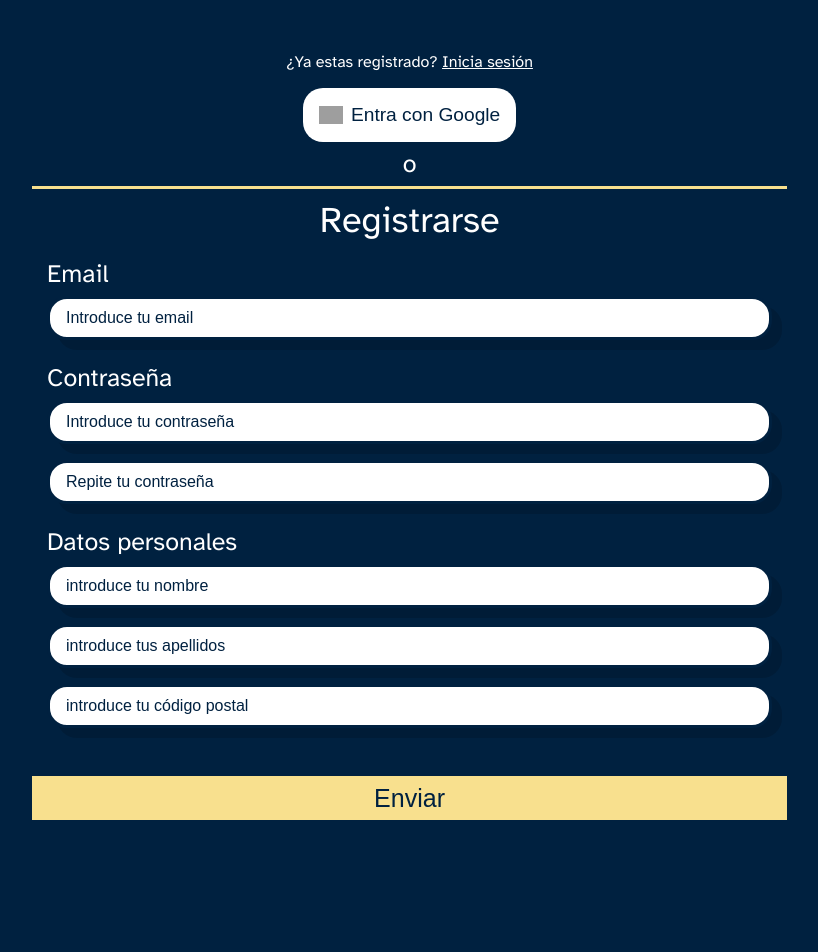
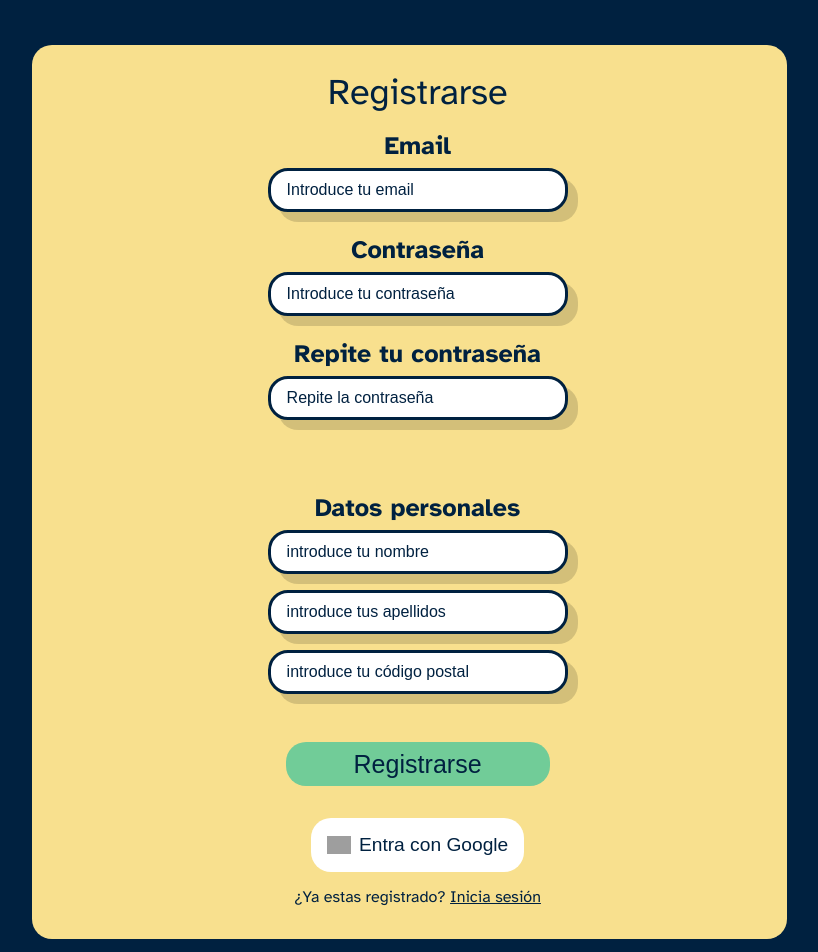
Before and after one commit to AmigariaWeb/web-app, a Vue app: page /login/register in a window 1280 px wide. Shown: the whole page, without its empty margins (240-1058 px from the left). Before the commit the page ends 865 px from the top, so only its background shows below. Built offline with nearby package versions, Linux system fonts and the light colour scheme; no server answers; grey boxes are pictures that could not be loaded.

Commit message:
Fix CSS Login/Register

```diff
--- a/package.json
+++ b/package.json
@@ -11,7 +11,7 @@
     "deploy-prod": "vercel --prod"
   },
   "dependencies": {
-    "firebase": "^9.6.11",
+    "firebase": "^9.8.0",
     "pinia": "^2.0.13",
     "vue": "^3.2.33",
     "vue-router": "^4.0.14"
--- a/src/components/AppLogin/AppLogin.vue
+++ b/src/components/AppLogin/AppLogin.vue
@@ -12,10 +12,7 @@ const login = async () => {
 
 </script>
 <template>
-	<div class="login-google" style="border-bottom: 3px solid var(--clr-yellow-light);">
-			<AppLoginGoogle></AppLoginGoogle>
-		<h4 class="login-title">o</h4>
-	</div>
+	<main class="login-container">
 		<h3 class="login-title">{{ $route.name }}</h3>
 		<form @submit.prevent="login">
 			<div class="login-block">
@@ -24,15 +21,34 @@ const login = async () => {
 			</div>
 			<div class="login-block">
 				<label class="login-block__label" for="">Contraseña</label>
-			<input v-model="login_form.password" autocomplete="off" placeholder="Contraseña" type="password" required>
+				<input v-model="login_form.password" autocomplete="off" placeholder="Contraseña" type="password"
+					required>
 			</div>
-		<button class="login-submit">Enviar</button>
+			<p class="login-text">¿Has olvidado la <RouterLink :to="{ name: 'Recuperar contraseña' }">contraseña
+				</RouterLink>?</p>
+			<div class="login-buttons">
+				<button class="login-submit">Iniciar Sesión</button>
+				<div class="login-google">
+					<AppLoginGoogle></AppLoginGoogle>
+				</div>
+			</div>
 			<p class="login-text">¿Aun no te has <RouterLink :to="{ name: 'Registrarse' }">registrado</RouterLink>?</p>
-		<p class="login-text">¿Has olvidado la <RouterLink :to="{ name: 'Recuperar contraseña' }">contraseña</RouterLink>?</p>
 		</form>
+	</main>
 </template>
 
 <style lang="scss" scoped>
+#app {
+	min-height: 50vh;
+
+	main {
+		min-height: 50vh;
+		flex: 1 1 0;
+		padding: 1rem;
+		padding-left: 5rem;
+	}
+}
+
 .container {
 	max-width: 800px;
 	margin: auto;
@@ -42,6 +58,15 @@ const login = async () => {
 
 .login {
 
+	&-container {
+		display: flex;
+		align-items: center;
+		justify-content: center;
+		flex-direction: column;
+		background-color: var(--clr-yellow-light);
+		color: var(--clr-dark-blue-shadow);
+		border-radius: 20px;
+	}
 
 	&-title {
 		text-align: center;
@@ -63,14 +88,12 @@ const login = async () => {
 
 		&__label {
 			font-style: normal;
-			font-weight: 700;
 			font-size: 36px;
-			line-height: 63px;
 			letter-spacing: 0.0012em;
-
-			font-weight: 400;
+			font-weight: 550;
 			font-size: 25px;
 			line-height: 44px;
+			text-align: center;
 
 		}
 
@@ -102,7 +125,7 @@ const login = async () => {
 			font-size: 1rem;
 			transition: border 0.2s ease;
 			box-shadow: (10px 10px 0px rgba(0, 0, 0, 0.15));
-			margin-bottom: 16PX;
+			margin-bottom: 16px;
 
 			&:hover,
 			&:focus {
@@ -122,29 +145,32 @@ const login = async () => {
 
 	}
 
+	&-buttons {
+		display: flex;
+		flex-direction: column;
+		justify-content: center;
+		align-items: center;
+		padding: 0px;
+	}
+
 	&-submit {
 		font-style: normal;
-		font-weight: 400;
+		font-weight: 500;
 		font-size: 25px;
 		line-height: 44px;
 		text-align: center;
 		letter-spacing: 0.0012em;
 		min-height: 44px;
 		margin: 32px auto 32px auto;
-		width: 100%;
-		border-radius: 0px;
-		background-color: var(--clr-yellow-light);
+		width: 80%;
+		border-radius: 20px;
+		background-color: var(--clr-green-light);
 		border: none;
 		transition: background-color 0.5s ease;
 		color: var(--clr-dark-blue-shadow);
 
-		&:hover,
-		&:focus {
-			background-color: var(--clr-yellow-shadow);
-			cursor: pointer;
 	}
 
-	}
 
 	&-nav {
 		display: flex;
@@ -158,8 +184,14 @@ const login = async () => {
 			background-color: var(--clr-yellow-light);
 			border-radius: 15px;
 			height: 44px;
-			display: block;
 		}
 	}
 }
+
+@media (min-width:1440px) {
+	main {
+		max-width: 1440px;
+		margin: 0 auto;
+	}
+}
 </style>
--- a/src/components/AppLogin/AppLoginGoogle.vue
+++ b/src/components/AppLogin/AppLoginGoogle.vue
@@ -5,14 +5,15 @@ const userStore = useUserStore();
 </script>
 <template>
   <button @click="userStore.signInWithGoogle()" class="google-btn">
-    <img  className="google-icon"
-      src="https://upload.wikimedia.org/wikipedia/commons/5/53/Google_%22G%22_Logo.svg" alt="google button" />
+    <img className="google-icon" src="https://upload.wikimedia.org/wikipedia/commons/5/53/Google_%22G%22_Logo.svg"
+      alt="google button" />
     <span>Entra con Google</span>
   </button>
 </template>
 
 <style lang="scss" scoped>
 .google-btn {
+  width: 100%;
   align-items: center;
   background-color: var(--clr-emphasis-light);
   border: none;
@@ -28,7 +29,7 @@ const userStore = useUserStore();
 
   &:hover,
   &:focus {
-    background-color: var(--clr-yellow-light);
+    background-color: var(--clr-green-dark);
     cursor: pointer;
   }
 }
--- a/src/components/AppLogin/AppRegister.vue
+++ b/src/components/AppLogin/AppRegister.vue
@@ -12,38 +12,52 @@ const register = async () => {
 };
 </script>
 <template>
-  <p class="login-text">
-    ¿Ya estas registrado? <RouterLink :to="{ path: '/login' }">Inicia sesión</RouterLink>
-  </p>
-  <div class="login-google" style="border-bottom: 3px solid var(--clr-yellow-light)">
-    <AppLoginGoogle></AppLoginGoogle>
-    <h4 class="login-title">o</h4>
-  </div>
+  <main class="login-container">
     <h3 class="login-title">{{ $route.name }}</h3>
     <form @submit.prevent="register">
       <div class="login-block">
         <label class="login-block__label" for="">Email</label>
-      <input v-model="register_form.email" autocomplete="off" placeholder="Introduce tu email" type="email" required />
+        <input v-model="register_form.email" autocomplete="off" placeholder="Introduce tu email" type="email"
+          required />
       </div>
       <div class="login-block">
         <label class="login-block__label" for="">Contraseña</label>
         <input v-model="register_form.password" autocomplete="off" placeholder="Introduce tu contraseña" type="password"
           required />
-
-      <input autocomplete="off" placeholder="Repite tu contraseña" type="password" required />
+        <label class="login-block__label" for="">Repite tu contraseña</label>
+        <input autocomplete="off" placeholder="Repite la contraseña" type="password" required />
       </div>
-
-    <div class="login-block">
+      <div class="login-block" style="margin-top: 50px;">
         <label class="login-block__label" for="">Datos personales</label>
         <input autocomplete="off" placeholder="introduce tu nombre" type="text" required />
         <input autocomplete="off" placeholder="introduce tus apellidos" type="text" required />
         <input autocomplete="off" placeholder="introduce tu código postal" type="text" required />
       </div>
-    <button class="login-submit">Enviar</button>
+      <div class="login-buttons">
+        <button class="login-submit">Registrarse</button>
+        <div class="login-google">
+          <AppLoginGoogle></AppLoginGoogle>
+        </div>
+      </div>
     </form>
+    <p class="login-text">
+      ¿Ya estas registrado? <RouterLink :to="{ path: '/login' }">Inicia sesión</RouterLink>
+    </p>
+  </main>
 </template>
 
 <style lang="scss" scoped>
+#app {
+  min-height: 90vh;
+
+  main {
+    min-height: 90vh;
+    flex: 1 1 0;
+    padding: 1rem;
+    padding-left: 5rem;
+  }
+}
+
 .container {
   max-width: 800px;
   margin: auto;
@@ -52,6 +66,15 @@ const register = async () => {
 }
 
 .login {
+  &-container {
+    display: flex;
+    align-items: center;
+    justify-content: center;
+    flex-direction: column;
+    background-color: var(--clr-yellow-light);
+    color: var(--clr-dark-blue-shadow);
+    border-radius: 20px;
+  }
 
   &-title {
     text-align: center;
@@ -73,14 +96,30 @@ const register = async () => {
 
     &__label {
       font-style: normal;
-      font-weight: 700;
       font-size: 36px;
-      line-height: 63px;
       letter-spacing: 0.0012em;
-
-      font-weight: 400;
+      font-weight: 550;
       font-size: 25px;
       line-height: 44px;
+      text-align: center;
+    }
+
+    input {
+      min-width: 300px;
+      min-height: 44px;
+      border-radius: 50px;
+      padding: 0px 15px;
+      margin-bottom: 18px;
+      border-width: 3px;
+      outline: none;
+      border-style: solid;
+
+      &:hover,
+      &:focus,
+      &:focus-visible,
+      &:focus-within {
+        border-color: var(--clr-green-light);
+      }
     }
 
     input {
@@ -112,27 +151,29 @@ const register = async () => {
     }
   }
 
+  &-buttons {
+    display: flex;
+    flex-direction: column;
+    justify-content: center;
+    align-items: center;
+    padding: 0px;
+  }
+
   &-submit {
     font-style: normal;
-    font-weight: 400;
+    font-weight: 500;
     font-size: 25px;
     line-height: 44px;
     text-align: center;
     letter-spacing: 0.0012em;
     min-height: 44px;
     margin: 32px auto 32px auto;
-    width: 100%;
-    border-radius: 0px;
-    background-color: var(--clr-yellow-light);
+    width: 80%;
+    border-radius: 20px;
+    background-color: var(--clr-green-light);
     border: none;
     transition: background-color 0.5s ease;
     color: var(--clr-dark-blue-shadow);
-
-    &:hover,
-    &:focus {
-      background-color: var(--clr-yellow-shadow);
-      cursor: pointer;
-    }
   }
 
   &-nav {
@@ -151,4 +192,11 @@ const register = async () => {
     }
   }
 }
+
+@media (min-width:1440px) {
+  main {
+    max-width: 1440px;
+    margin: 0 auto;
+  }
+}
 </style>
```
Also changed, not shown: src/views/LoginRegisterView.vue (+9 -9 lines), 1 other file (tests, documents, lock files or other folders). Lines whose indentation alone changed are shown as unchanged.
